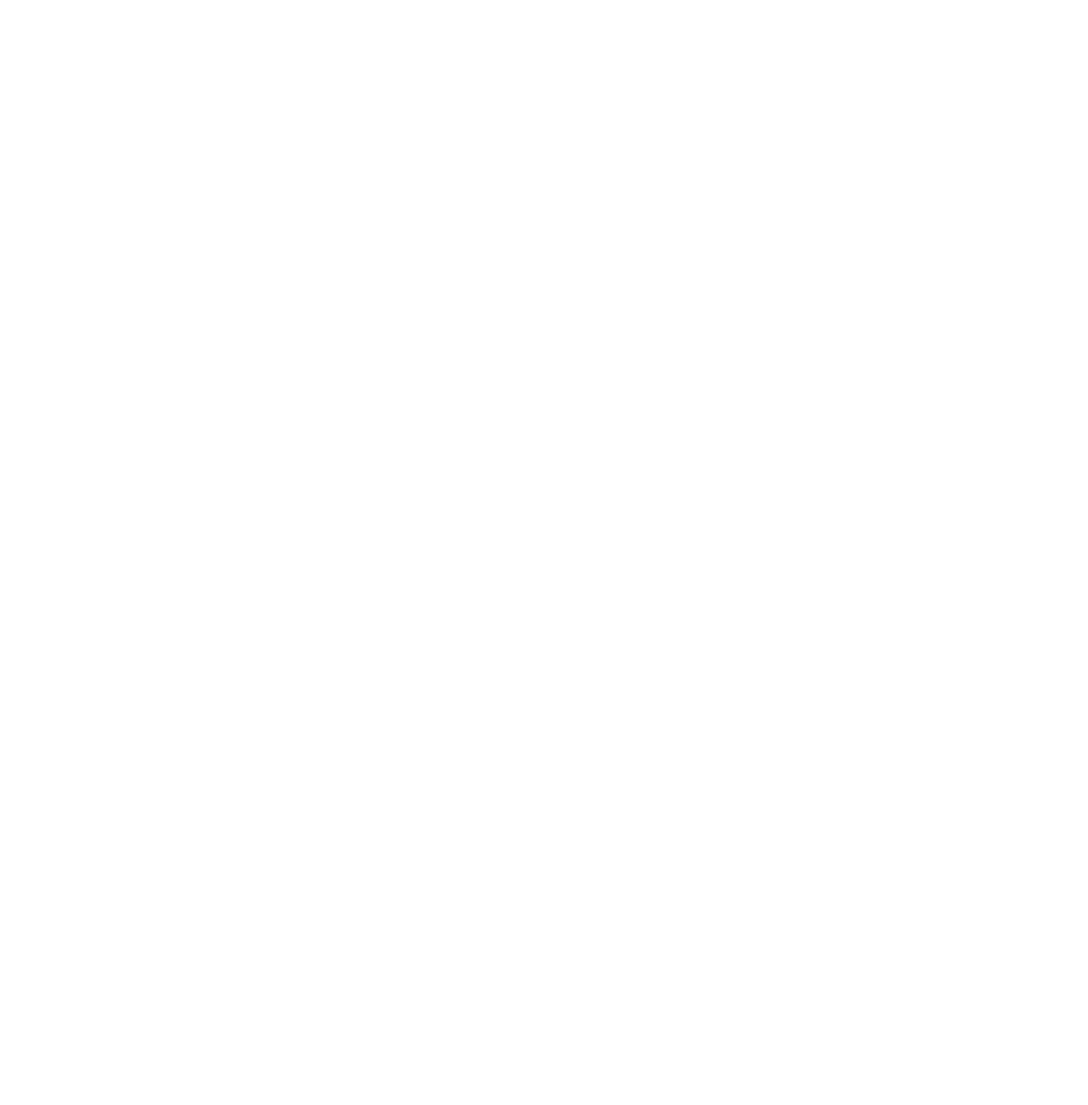
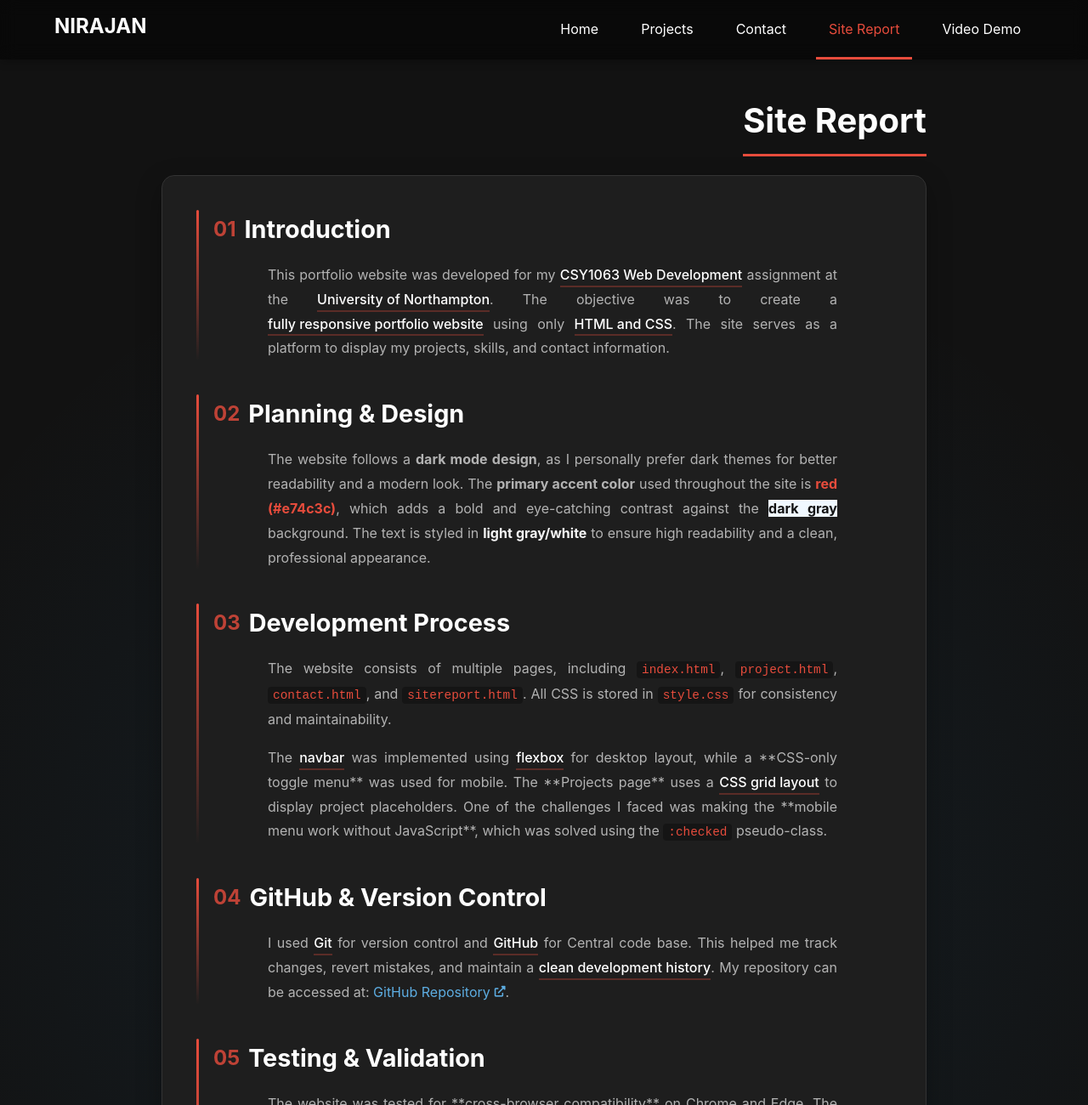
Before and after one commit to nirajan0112/Nirajan_Portfolio, a plain HTML site: page sitereport.html in a window 1280 px wide. Shown: the top 1300 px of the page at 85% size. Before the commit the page ends 800 px from the top, so only its background shows below. Drawn offline with Linux system fonts and the light colour scheme.

Commit message:
Completed the Site Report page

```diff
--- a/assets/css/style.css
+++ b/assets/css/style.css
@@ -8,7 +8,6 @@
   --primary: #3498db;
   --primary-dark: #2980b9;
   --primary-light: #5dade2;
-  --secondary: #2ecc71;
   --accent: #e74c3c;
   --background: #121212;
   --card-bg: #1e1e1e;
--- a/sitereport.html
+++ b/sitereport.html
@@ -0,0 +1,305 @@
+<!-- <!DOCTYPE html>
+<html lang="en">
+
+<head>
+    <meta charset="UTF-8">
+    <meta name="viewport" content="width=device-width, initial-scale=1.0">
+    <title>Site Report | Nirajan Mandal</title>
+    <link
+        href="https://fonts.googleapis.com/css2?family=Inter:ital,opsz,wght@0,14..32,100..900;1,14..32,100..900&display=swap"
+        rel="stylesheet">
+    <link rel="stylesheet" href="https://cdnjs.cloudflare.com/ajax/libs/font-awesome/6.0.0/css/all.min.css">
+    <link rel="stylesheet" href="/assets/css/style.css">
+</head>
+
+<body>
+    <header>
+        <div class="logo">
+            <a href="index.html">NIRAJAN</a>
+        </div>
+
+        <input type="checkbox" id="menu-toggle" />
+        <label for="menu-toggle" class="menu-icon">
+            <svg xmlns="http://www.w3.org/2000/svg" viewBox="0 0 24 24" fill="currentColor">
+                <path d="M3 4H21V6H3V4ZM3 11H21V13H3V11ZM3 18H21V20H3V18Z"></path>
+            </svg>
+        </label>
+
+        <nav>
+            <ul>
+                <li><a href="index.html">Home</a></li>
+                <li><a href="project.html">Projects</a></li>
+                <li><a href="contact.html">Contact</a></li>
+                <li><a href="sitereport.html" class="active">Site Report</a></li>
+                <li><a href="videoDemo.html">Video Demo</a></li>
+            </ul>
+        </nav>
+    </header>
+
+    <main class="container-main">
+        <div class="sitereport-container">
+            <h2 class="report-title">Site Report</h2>
+            <div class="report-content">
+                <section class="report-section">
+                    <h2><span class="section-number">01</span> Introduction</h2>
+                    <p>
+                        This portfolio website was developed as part of my <span class="highlight">CSY1063 Web
+                            Development</span> assignment
+                        at the <span class="highlight">University of Northampton</span>. The main objective was to
+                        design and develop
+                        a <span class="highlight">fully responsive portfolio website</span> using only <span
+                            class="highlight">HTML and CSS.</span>
+                    </p>
+                </section>
+
+                <section class="report-section">
+                    <h2><span class="section-number">02</span> Planning & Design</h2>
+                    <p>
+                        Before starting development, I created a <span class="highlight">wireframe sketch</span> to
+                        structure the layout of the website.
+                        The color scheme originally consisted of <span class="highlight">#023047 (dark blue)</span> and
+                        <span class="highlight">#FEFAE0 (cream)</span>, providing a modern,
+                        professional appearance, but was later changed to a sleek black theme for better visual impact.
+                        The navigation is structured using <span class="highlight">flexbox</span>, and a mobile-friendly
+                        design was prioritized throughout the development process.
+                    </p>
+                </section>
+
+                <section class="report-section">
+                    <h2><span class="section-number">03</span> Development Process</h2>
+                    <p>
+                        The website consists of multiple pages, including <code>index.html</code>,
+                        <code>project.html</code>, <code>contact.html</code>,
+                        and <code>sitereport.html</code>. All CSS styles are stored in a single <code>style.css</code>
+                        file to maintain consistency.
+                    </p>
+                    <p>
+                        The <span class="highlight">navbar</span> uses <span class="highlight">flexbox</span> for
+                        desktop layout, while on mobile, a <span class="highlight">CSS-only menu toggle</span>
+                        is implemented. The <span class="highlight">projects page</span> features a <span
+                            class="highlight">CSS grid layout</span> to showcase placeholder projects.
+                        One challenge was making the navbar work <span class="highlight">without JavaScript</span>,
+                        which I solved using the <code>:checked</code>
+                        pseudo-class with a hidden input.
+                    </p>
+                </section>
+
+                <section class="report-section">
+                    <h2><span class="section-number">04</span> GitHub & Version Control</h2>
+                    <p>
+                        I used <span class="highlight">GitHub</span> for version control, committing updates frequently.
+                        This helped me track changes,
+                        revert mistakes, and maintain a <span class="highlight">clean development history</span>. My
+                        repository can be accessed at:
+                        <a href="#" class="report-link">GitHub Repository <i class="fas fa-external-link-alt"></i></a>.
+                    </p>
+                </section>
+
+                <section class="report-section">
+                    <h2><span class="section-number">05</span> Testing & Validation</h2>
+                    <p>
+                        The website was tested for <span class="highlight">cross-browser compatibility</span> on Chrome,
+                        Firefox, and Edge.
+                        I used <span class="highlight">Chrome Developer Tools</span> to check responsiveness across
+                        different screen sizes.
+                        Additionally, I validated the code using:
+                    </p>
+                    <ul class="validation-list">
+                        <li><i class="fas fa-check-circle"></i> <span class="highlight">W3C HTML Validator</span> –
+                            Ensured correct HTML structure.</li>
+                        <li><i class="fas fa-check-circle"></i> <span class="highlight">W3C CSS Validator</span> –
+                            Checked for syntax errors in CSS.</li>
+                        <li><i class="fas fa-check-circle"></i> <span class="highlight">Lighthouse Audit</span> –
+                            Verified performance, accessibility, and SEO.</li>
+                    </ul>
+
+                    <div class="validation-images">
+                        <div class="validation-image">
+                            <img src="assets/images/html-validation.png" alt="HTML Validation Screenshot">
+                            <span>HTML Validation</span>
+                        </div>
+                        <div class="validation-image">
+                            <img src="assets/images/css-validation.png" alt="CSS Validation Screenshot">
+                            <span>CSS Validation</span>
+                        </div>
+                    </div>
+                </section>
+
+                <section class="report-section">
+                    <h2><span class="section-number">06</span> Conclusion</h2>
+                    <p>
+                        Through this project, I have strengthened my <span class="highlight">HTML and CSS skills</span>,
+                        particularly in
+                        <span class="highlight">responsive design</span>. I also learned the importance of <span
+                            class="highlight">semantic HTML</span>, <span class="highlight">flexbox</span>, <span
+                            class="highlight">CSS grid</span>,
+                        and <span class="highlight">GitHub for version control</span>. In the future, I would like to
+                        <span class="highlight">enhance interactivity</span> by
+                        integrating <span class="highlight">JavaScript</span> and improving <span
+                            class="highlight">accessibility features</span>.
+                    </p>
+                </section>
+            </div>
+        </div>
+    </main>
+
+    <footer>
+        <p>Made with <span class="heart">♥</span> by Nirajan</p>
+    </footer>
+</body>
+
+</html> -->
+
+
+<!DOCTYPE html>
+<html lang="en">
+
+<head>
+    <meta charset="UTF-8">
+    <meta name="viewport" content="width=device-width, initial-scale=1.0">
+    <title>Site Report | Nirajan Mandal</title>
+    <link rel="stylesheet" href="https://cdnjs.cloudflare.com/ajax/libs/font-awesome/6.0.0/css/all.min.css">
+    <link rel="stylesheet" href="/assets/css/style.css">
+</head>
+
+<body>
+    <header>
+        <div class="logo">
+            <a href="index.html">NIRAJAN</a>
+        </div>
+
+        <input type="checkbox" id="menu-toggle" />
+        <label for="menu-toggle" class="menu-icon">
+            <svg xmlns="http://www.w3.org/2000/svg" viewBox="0 0 24 24" fill="currentColor">
+                <path d="M3 4H21V6H3V4ZM3 11H21V13H3V11ZM3 18H21V20H3V18Z"></path>
+            </svg>
+        </label>
+
+        <nav>
+            <ul>
+                <li><a href="index.html">Home</a></li>
+                <li><a href="project.html">Projects</a></li>
+                <li><a href="contact.html">Contact</a></li>
+                <li><a href="sitereport.html" class="active">Site Report</a></li>
+                <li><a href="videoDemo.html">Video Demo</a></li>
+            </ul>
+        </nav>
+    </header>
+
+    <main class="container-main">
+        <div class="sitereport-container">
+            <h3 class="report-title">Site Report</h3>
+            <div class="report-content">
+
+                <section class="report-section">
+                    <h2><span class="section-number">01</span> Introduction</h2>
+                    <p>
+                        This portfolio website was developed for my <span class="highlight">CSY1063 Web
+                            Development</span>
+                        assignment at the <span class="highlight">University of Northampton</span>. The objective was to
+                        create a <span class="highlight">fully responsive portfolio website</span> using only
+                        <span class="highlight">HTML and CSS</span>. The site serves as a platform to display my
+                        projects,
+                        skills, and contact information.
+                    </p>
+                </section>
+
+                <section class="report-section">
+                    <h2><span class="section-number">02</span> Planning & Design</h2>
+                    <p>
+                        The website follows a <strong>dark mode design</strong>, as I personally prefer dark themes for
+                        better readability
+                        and a modern look. The <strong>primary accent color</strong> used throughout the site is
+                        <span style="color: var(--accent); font-weight: bold;">red (#e74c3c)</span>, which adds a bold
+                        and eye-catching
+                        contrast against the <span style="color: var(--background); font-weight: bold; background-color:aliceblue
+                        ;">dark gray</span>
+                        background.
+                        The text is styled in <span style="color: var(--text); font-weight: bold;">light
+                            gray/white</span> to ensure
+                        high readability and a clean, professional appearance.
+                    </p>
+
+
+                </section>
+
+                <section class="report-section">
+                    <h2><span class="section-number">03</span> Development Process</h2>
+                    <p>
+                        The website consists of multiple pages, including <code>index.html</code>,
+                        <code>project.html</code>,
+                        <code>contact.html</code>, and <code>sitereport.html</code>. All CSS is stored in
+                        <code>style.css</code>
+                        for consistency and maintainability.
+                    </p>
+                    <p>
+                        The <span class="highlight">navbar</span> was implemented using <span
+                            class="highlight">flexbox</span>
+                        for desktop layout, while a **CSS-only toggle menu** was used for mobile. The **Projects page**
+                        uses a <span class="highlight">CSS grid layout</span> to display project placeholders. One of
+                        the challenges I faced was making the **mobile menu work without JavaScript**, which was solved
+                        using the <code>:checked</code> pseudo-class.
+                    </p>
+                </section>
+
+                <section class="report-section">
+                    <h2><span class="section-number">04</span> GitHub & Version Control</h2>
+                    <p>
+                        I used <span class="highlight">Git</span> for version control and <span
+                            class="highlight">GitHub</span> for Central code base.
+                        This helped me track changes,
+                        revert mistakes, and maintain a <span class="highlight">clean development history</span>. My
+                        repository can be accessed at:
+                        <a href="https://github.com/nirajan0112/Nirajan_Portfolio" class="report-link">GitHub Repository
+                            <i class="fas fa-external-link-alt"></i></a>.
+                    </p>
+                </section>
+
+                <section class="report-section">
+                    <h2><span class="section-number">05</span> Testing & Validation</h2>
+                    <p>
+                        The website was tested for **cross-browser compatibility** on Chrome and Edge.
+                        The **Chrome Developer Tools** were used to check responsiveness across different screen sizes.
+                        The following validation tools were used:
+                    </p>
+                    <ul class="validation-list">
+                        <li><i class="fas fa-check-circle"></i> <span class="highlight">W3C HTML Validator</span> –
+                            Checked for valid HTML structure.</li>
+                        <li><i class="fas fa-check-circle"></i> <span class="highlight">W3C CSS Validator</span> –
+                            Ensured correct CSS syntax.</li>
+                    </ul>
+
+                    <div class="validation-images">
+                        <div class="validation-image">
+                            <img src="/images/html-validation.png" alt="HTML Validation Screenshot">
+                            <span>HTML Validation</span>
+                        </div>
+                        <div class="validation-image">
+                            <img src="/images/css-validation.png" alt="CSS Validation Screenshot">
+                            <span>CSS Validation</span>
+                        </div>
+                    </div>
+                </section>
+
+                <section class="report-section">
+                    <h2><span class="section-number">06</span> Conclusion</h2>
+                    <p>
+                        This project helped me boost my **HTML and CSS skills**, particularly in **responsive
+                        design**.
+                        I also learned the importance of **semantic HTML, flexbox, CSS grid, Git and GitHub for version
+                        control**, also the importance of the central codebase.
+                        In the future, I plan to enhance this portfolio by integrating **JavaScript** to improve
+                        interactivity
+                        and functionality.
+                    </p>
+                </section>
+            </div>
+        </div>
+    </main>
+
+    <footer>
+        <p>Made with <span class="heart">♥</span> by Nirajan</p>
+    </footer>
+</body>
+
+</html>
```
Also changed, not shown: index.html (+3 -3 lines), project.html (+7 -0 lines), images/css-validation.png (added), images/html-validation.png (added).
